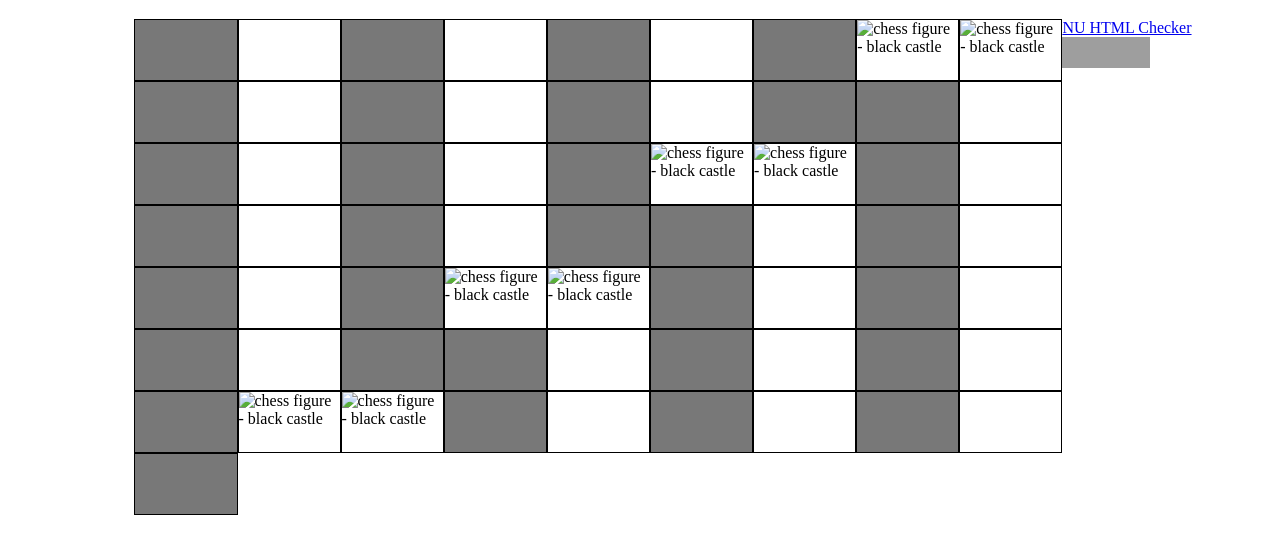
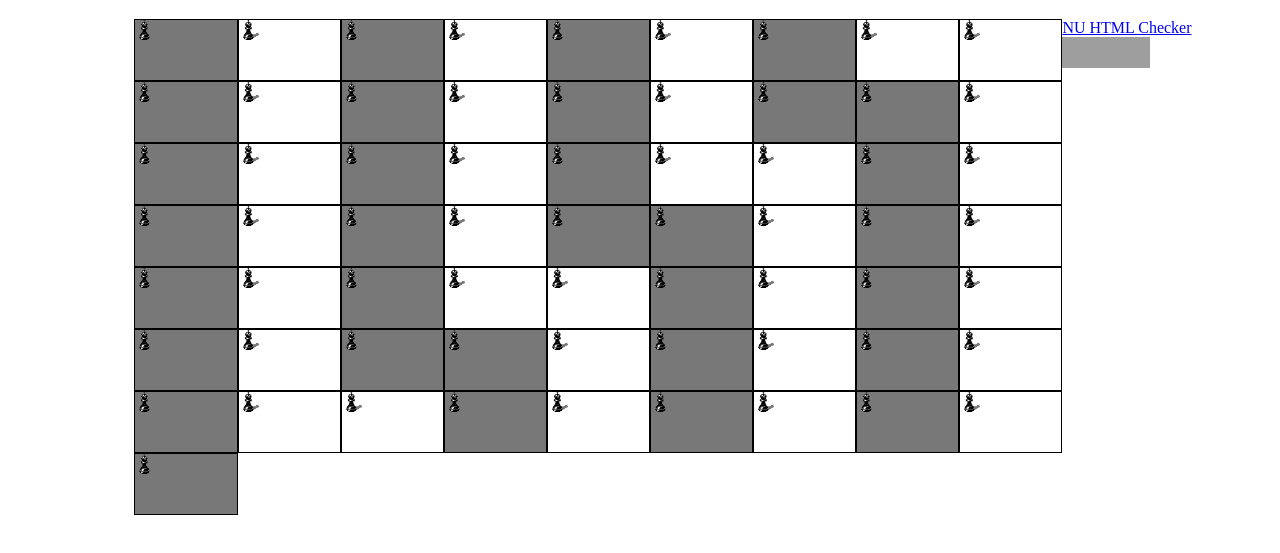
Before and after one commit to jesseruth/chessboard, a plain HTML site: page index.html in a window 1280 px wide. Shown: the part 61-614 px from the top of the page. Drawn offline with Linux system fonts and the light colour scheme; grey boxes are pictures that could not be loaded; a web font is replaced by a local one.

Commit message:
Update index.html

```diff
--- a/index.html
+++ b/index.html
@@ -10,95 +10,95 @@
 <h1 id="title">Chessboard</h1>
 <div id="container">
   <div class="row"> <!-- Row 1 -->
-    <div class="black"><img src="images/chess-151540_640.png" alt="" width="20"></div>
-    <div class="white"><img src="images/chess-151540_640.png" alt="" width="20"></div>
-    <div class="black"><img src="images/chess-151540_640.png" alt="" width="20"></div>
-    <div class="white"><img src="images/chess-151540_640.png" alt="" width="20"></div>
-    <div class="black"><img src="images/chess-151540_640.png" alt="" width="20"></div>
-    <div class="white"><img src="images/chess-151540_640.png" alt="" width="20"></div>
-    <div class="black"><img src="images/chess-151540_640.png" alt="" width="20"></div>
-    <div class="white"><img src="images/chess-151540_640.png" alt="chess figure - black castle" width="20"></div>
+    <div class="black"><img src="images/black-bishop.png" alt="" width="20"></div>
+    <div class="white"><img src="images/black-bishop.png" alt="" width="20"></div>
+    <div class="black"><img src="images/black-bishop.png" alt="" width="20"></div>
+    <div class="white"><img src="images/black-bishop.png" alt="" width="20"></div>
+    <div class="black"><img src="images/black-bishop.png" alt="" width="20"></div>
+    <div class="white"><img src="images/black-bishop.png" alt="" width="20"></div>
+    <div class="black"><img src="images/black-bishop.png" alt="" width="20"></div>
+    <div class="white"><img src="images/black-bishop.png" alt="chess figure - black castle" width="20"></div>
   </div>
   <div class="clear"></div>
 
   <div class="row"> <!-- Row 2 -->
-    <div class="white"><img src="images/chess-151540_640.png" alt="chess figure - black castle" width="20"></div>
-    <div class="black"><img src="images/chess-151540_640.png" alt="" width="20"></div>
-    <div class="white"><img src="images/chess-151540_640.png" alt="" width="20"></div>
-    <div class="black"><img src="images/chess-151540_640.png" alt="" width="20"></div>
-    <div class="white"><img src="images/chess-151540_640.png" alt="" width="20"></div>
-    <div class="black"><img src="images/chess-151540_640.png" alt="" width="20"></div>
-    <div class="white"><img src="images/chess-151540_640.png" alt="" width="20"></div>
-    <div class="black"><img src="images/chess-151540_640.png" alt="" width="20"></div>
+    <div class="white"><img src="images/black-bishop.png" alt="chess figure - black castle" width="20"></div>
+    <div class="black"><img src="images/black-bishop.png" alt="" width="20"></div>
+    <div class="white"><img src="images/black-bishop.png" alt="" width="20"></div>
+    <div class="black"><img src="images/black-bishop.png" alt="" width="20"></div>
+    <div class="white"><img src="images/black-bishop.png" alt="" width="20"></div>
+    <div class="black"><img src="images/black-bishop.png" alt="" width="20"></div>
+    <div class="white"><img src="images/black-bishop.png" alt="" width="20"></div>
+    <div class="black"><img src="images/black-bishop.png" alt="" width="20"></div>
   </div>
   <div class="clear"></div>
   <div class="row"> <!-- Row 3 -->
-    <div class="black"><img src="images/chess-151540_640.png" alt="" width="20"></div>
-    <div class="white"><img src="images/chess-151540_640.png" alt="" width="20"></div>
-    <div class="black"><img src="images/chess-151540_640.png" alt="" width="20"></div>
-    <div class="white"><img src="images/chess-151540_640.png" alt="" width="20"></div>
-    <div class="black"><img src="images/chess-151540_640.png" alt="" width="20"></div>
-    <div class="white"><img src="images/chess-151540_640.png" alt="" width="20"></div>
-    <div class="black"><img src="images/chess-151540_640.png" alt="" width="20"></div>
-    <div class="white"><img src="images/chess-151540_640.png" alt="chess figure - black castle" width="20"></div>
+    <div class="black"><img src="images/black-bishop.png" alt="" width="20"></div>
+    <div class="white"><img src="images/black-bishop.png" alt="" width="20"></div>
+    <div class="black"><img src="images/black-bishop.png" alt="" width="20"></div>
+    <div class="white"><img src="images/black-bishop.png" alt="" width="20"></div>
+    <div class="black"><img src="images/black-bishop.png" alt="" width="20"></div>
+    <div class="white"><img src="images/black-bishop.png" alt="" width="20"></div>
+    <div class="black"><img src="images/black-bishop.png" alt="" width="20"></div>
+    <div class="white"><img src="images/black-bishop.png" alt="chess figure - black castle" width="20"></div>
   </div>
   <div class="clear"></div>
 
   <div class="row"> <!-- Row 4 -->
-    <div class="white"><img src="images/chess-151540_640.png" alt="chess figure - black castle" width="20"></div>
-    <div class="black"><img src="images/chess-151540_640.png" alt="" width="20"></div>
-    <div class="white"><img src="images/chess-151540_640.png" alt="" width="20"></div>
-    <div class="black"><img src="images/chess-151540_640.png" alt="" width="20"></div>
-    <div class="white"><img src="images/chess-151540_640.png" alt="" width="20"></div>
-    <div class="black"><img src="images/chess-151540_640.png" alt="" width="20"></div>
-    <div class="white"><img src="images/chess-151540_640.png" alt="" width="20"></div>
-    <div class="black"><img src="images/chess-151540_640.png" alt="" width="20"></div>
+    <div class="white"><img src="images/black-bishop.png" alt="chess figure - black castle" width="20"></div>
+    <div class="black"><img src="images/black-bishop.png" alt="" width="20"></div>
+    <div class="white"><img src="images/black-bishop.png" alt="" width="20"></div>
+    <div class="black"><img src="images/black-bishop.png" alt="" width="20"></div>
+    <div class="white"><img src="images/black-bishop.png" alt="" width="20"></div>
+    <div class="black"><img src="images/black-bishop.png" alt="" width="20"></div>
+    <div class="white"><img src="images/black-bishop.png" alt="" width="20"></div>
+    <div class="black"><img src="images/black-bishop.png" alt="" width="20"></div>
   </div>
   <div class="clear"></div>
   <div class="row"> <!-- Row 5 -->
-    <div class="black"><img src="images/chess-151540_640.png" alt="" width="20"></div>
-    <div class="white"><img src="images/chess-151540_640.png" alt="" width="20"></div>
-    <div class="black"><img src="images/chess-151540_640.png" alt="" width="20"></div>
-    <div class="white"><img src="images/chess-151540_640.png" alt="" width="20"></div>
-    <div class="black"><img src="images/chess-151540_640.png" alt="" width="20"></div>
-    <div class="white"><img src="images/chess-151540_640.png" alt="" width="20"></div>
-    <div class="black"><img src="images/chess-151540_640.png" alt="" width="20"></div>
-    <div class="white"><img src="images/chess-151540_640.png" alt="chess figure - black castle" width="20"></div>
+    <div class="black"><img src="images/black-bishop.png" alt="" width="20"></div>
+    <div class="white"><img src="images/black-bishop.png" alt="" width="20"></div>
+    <div class="black"><img src="images/black-bishop.png" alt="" width="20"></div>
+    <div class="white"><img src="images/black-bishop.png" alt="" width="20"></div>
+    <div class="black"><img src="images/black-bishop.png" alt="" width="20"></div>
+    <div class="white"><img src="images/black-bishop.png" alt="" width="20"></div>
+    <div class="black"><img src="images/black-bishop.png" alt="" width="20"></div>
+    <div class="white"><img src="images/black-bishop.png" alt="chess figure - black castle" width="20"></div>
   </div>
   <div class="clear"></div>
 
   <div class="row"> <!-- Row 6 -->
-    <div class="white"><img src="images/chess-151540_640.png" alt="chess figure - black castle" width="20"></div>
-    <div class="black"><img src="images/chess-151540_640.png" alt="" width="20"></div>
-    <div class="white"><img src="images/chess-151540_640.png" alt="" width="20"></div>
-    <div class="black"><img src="images/chess-151540_640.png" alt="" width="20"></div>
-    <div class="white"><img src="images/chess-151540_640.png" alt="" width="20"></div>
-    <div class="black"><img src="images/chess-151540_640.png" alt="" width="20"></div>
-    <div class="white"><img src="images/chess-151540_640.png" alt="" width="20"></div>
-    <div class="black"><img src="images/chess-151540_640.png" alt="" width="20"></div>
+    <div class="white"><img src="images/black-bishop.png" alt="chess figure - black castle" width="20"></div>
+    <div class="black"><img src="images/black-bishop.png" alt="" width="20"></div>
+    <div class="white"><img src="images/black-bishop.png" alt="" width="20"></div>
+    <div class="black"><img src="images/black-bishop.png" alt="" width="20"></div>
+    <div class="white"><img src="images/black-bishop.png" alt="" width="20"></div>
+    <div class="black"><img src="images/black-bishop.png" alt="" width="20"></div>
+    <div class="white"><img src="images/black-bishop.png" alt="" width="20"></div>
+    <div class="black"><img src="images/black-bishop.png" alt="" width="20"></div>
   </div>
   <div class="clear"></div>
   <div class="row"> <!-- Row 7 -->
-    <div class="black"><img src="images/chess-151540_640.png" alt="" width="20"></div>
-    <div class="white"><img src="images/chess-151540_640.png" alt="" width="20"></div>
-    <div class="black"><img src="images/chess-151540_640.png" alt="" width="20"></div>
-    <div class="white"><img src="images/chess-151540_640.png" alt="" width="20"></div>
-    <div class="black"><img src="images/chess-151540_640.png" alt="" width="20"></div>
-    <div class="white"><img src="images/chess-151540_640.png" alt="" width="20"></div>
-    <div class="black"><img src="images/chess-151540_640.png" alt="" width="20"></div>
-    <div class="white"><img src="images/chess-151540_640.png" alt="chess figure - black castle" width="20"></div>
+    <div class="black"><img src="images/black-bishop.png" alt="" width="20"></div>
+    <div class="white"><img src="images/black-bishop.png" alt="" width="20"></div>
+    <div class="black"><img src="images/black-bishop.png" alt="" width="20"></div>
+    <div class="white"><img src="images/black-bishop.png" alt="" width="20"></div>
+    <div class="black"><img src="images/black-bishop.png" alt="" width="20"></div>
+    <div class="white"><img src="images/black-bishop.png" alt="" width="20"></div>
+    <div class="black"><img src="images/black-bishop.png" alt="" width="20"></div>
+    <div class="white"><img src="images/black-bishop.png" alt="chess figure - black castle" width="20"></div>
   </div>
   <div class="clear"></div>
 
   <div class="row"> <!-- Row 8 -->
-    <div class="white"><img src="images/chess-151540_640.png" alt="chess figure - black castle" width="20"></div>
-    <div class="black"><img src="images/chess-151540_640.png" alt="" width="20"></div>
-    <div class="white"><img src="images/chess-151540_640.png" alt="" width="20"></div>
-    <div class="black"><img src="images/chess-151540_640.png" alt="" width="20"></div>
-    <div class="white"><img src="images/chess-151540_640.png" alt="" width="20"></div>
-    <div class="black"><img src="images/chess-151540_640.png" alt="" width="20"></div>
-    <div class="white"><img src="images/chess-151540_640.png" alt="" width="20"></div>
-    <div class="black"><img src="images/chess-151540_640.png" alt="" width="20"></div>
+    <div class="white"><img src="images/black-bishop.png" alt="chess figure - black castle" width="20"></div>
+    <div class="black"><img src="images/black-bishop.png" alt="" width="20"></div>
+    <div class="white"><img src="images/black-bishop.png" alt="" width="20"></div>
+    <div class="black"><img src="images/black-bishop.png" alt="" width="20"></div>
+    <div class="white"><img src="images/black-bishop.png" alt="" width="20"></div>
+    <div class="black"><img src="images/black-bishop.png" alt="" width="20"></div>
+    <div class="white"><img src="images/black-bishop.png" alt="" width="20"></div>
+    <div class="black"><img src="images/black-bishop.png" alt="" width="20"></div>
   </div>
 </div> <!-- END OF CONTAINER -->
 
```
